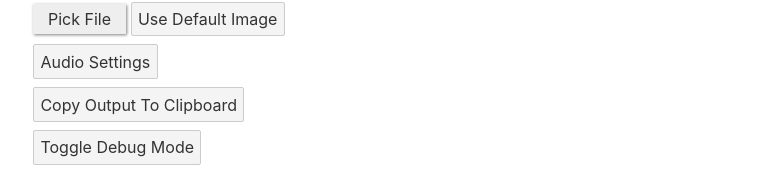
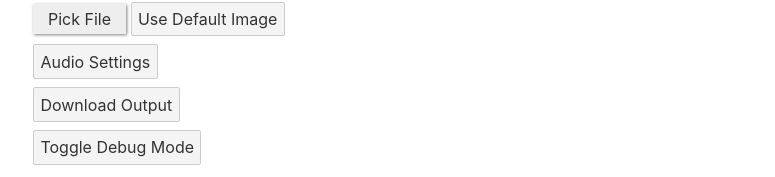
Before and after one commit to EmNudge/Spectrogram-Replicator, a Svelte app: page / in a window 1280 px wide. Shown: the part 567-744 px from the top of the page, without its empty margins (157-932 px from the left). Built offline with nearby package versions, Linux system fonts and the light colour scheme.

Commit message:
moved copy-to-clipboard to download. Mapped to current ranges

```diff
--- a/src/App.svelte
+++ b/src/App.svelte
@@ -4,8 +4,8 @@
 	import Controls from './components/audio/controls.svelte'
 	import FilePicker from './components/FilePicker.svelte'
 	import SettingsMenu from './components/SettingsMenu.svelte'
+	import OutputButton from './components/OutputButton.svelte';
 	import { debugModeStore } from './stores/canvas'
-	import getOutput from './audio/getOutput';
 
 	let bg = '';
 	function handleFile(e) {
@@ -29,10 +29,6 @@
 		debugModeStore.update(debugMode => !debugMode);
 	}
 
-	function handleGetOutput() {
-		const text = getOutput();
-		navigator.clipboard.writeText(JSON.stringify(text))
-	}
 </script>
 
 <style>
@@ -79,7 +75,7 @@
 	<button on:click={openSettings}>Audio Settings</button>
 
 	<br />
-	<button on:click={handleGetOutput}>Copy Output To Clipboard</button>
+	<OutputButton />
 
 	<br />
 	<button on:click={toggleDebug}>Toggle Debug Mode</button>
--- a/src/audio/getOutput.ts
+++ b/src/audio/getOutput.ts
@@ -1,14 +1,26 @@
-import getSchedule from './getSchedule';
-import { get } from 'svelte/store'
-import { linesStore } from '../stores/canvas';
-import { Line } from '../canvas';
+import getSchedule from "./getSchedule";
+import { get } from "svelte/store";
+import { linesStore } from "../stores/canvas";
+import { Line } from "../canvas";
+import { minFreqStore, maxFreqStore, audioLengthStore } from "../stores/audio";
+import { remap } from "../utils";
 
 function getOutput() {
+  const minFreq = get(minFreqStore);
+  const maxFreq = get(maxFreqStore);
+  const audioLength = get(audioLengthStore);
+
   const lines = get(linesStore) as Map<Symbol, Line>;
 
-  const schedules = [...lines.values()].map(getSchedule)
+  const schedules = [...lines.values()].map(getSchedule);
 
-  return schedules.map(schedule => schedule.map(({ timePerc, value, volume }) => [timePerc, value, volume]))
+  return schedules.map((schedule) =>
+    schedule.map(({ timePerc, value, volume }) => [
+      timePerc * audioLength,
+      remap(value, 0, 1, minFreq, maxFreq),
+      volume,
+    ])
+  );
 }
 
 export default getOutput;
--- a/src/audio/index.ts
+++ b/src/audio/index.ts
@@ -1,3 +1,4 @@
 export { default as getSchedule } from './getSchedule'
 export { default as tonePlayer } from './tonePlayer'
 export { default as transformSchedule } from './transformSchedule'
+export { default as getOutput } from './getOutput'
--- /dev/null
+++ b/src/components/OutputButton.svelte
@@ -0,0 +1,11 @@
+<script>
+  import { download } from '../utils';
+  import { getOutput } from '../audio';
+
+  function handleDownload() {
+    const output = JSON.stringify(getOutput());
+    download('Spectrogram.json', output);
+  }
+</script>
+
+<button on:click={handleDownload}>Download Output</button>
--- /dev/null
+++ b/src/utils/download.ts
@@ -0,0 +1,16 @@
+function download(filename: string, text: string) {
+  const element = document.createElement('a');
+  const URIText = encodeURIComponent(text);
+  const link = `data:text/plain;charset=utf-8,${URIText}`
+  element.setAttribute('href', link);
+  element.setAttribute('download', filename);
+
+  element.style.display = 'none';
+  document.body.appendChild(element);
+
+  element.click();
+
+  document.body.removeChild(element);
+}
+
+export default download;
--- a/src/utils/index.ts
+++ b/src/utils/index.ts
@@ -1,2 +1,3 @@
 export { default as clamp } from './clamp'
 export { default as remap } from './remap'
+export { default as download } from './download'
```
